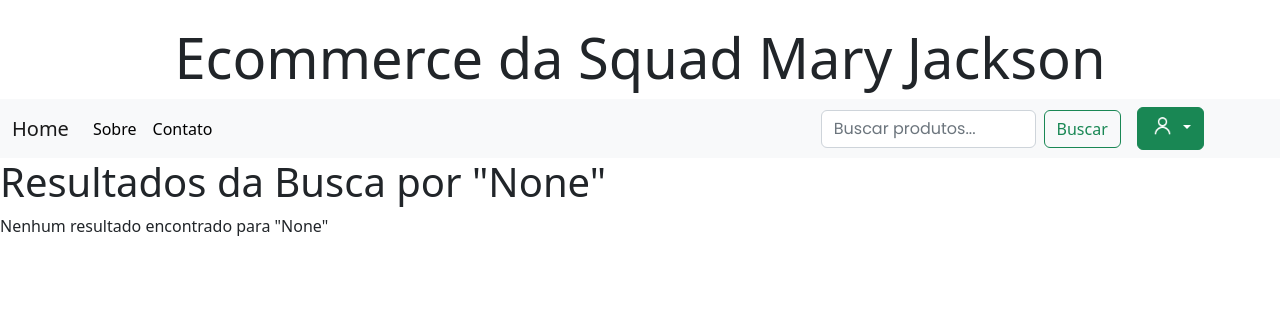
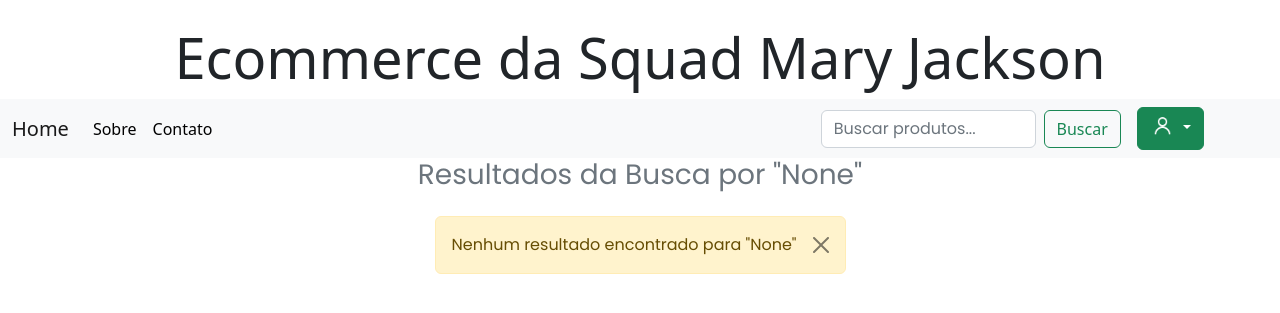
Before and after one commit to tainatravassos/Ecommerce_Mary_Jackson, a Django app: page /busca/ in a window 1280 px wide. Shown: the top 313 px of the page. Run offline with Django 5.2, Linux system fonts and the light colour scheme; some libraries are stand-ins or nearby versions.

Commit message:
atualização de templates

```diff
--- a/templates/busca.html
+++ b/templates/busca.html
@@ -1,29 +1,45 @@
 {% extends 'base.html' %}
 {% block title %}Resultados da Busca{% endblock %}
 {% block content %}
-<h1>Resultados da Busca por "{{ termo_busca }}"</h1>
-{% if resultados %}
-    <div class="row">
-        {% for produto in resultados %}
-            <div class="col-md-4 mb-4">
+<h3 class="text-center mb-4 text-muted" style="font-family: Poppins;">Resultados da Busca por "{{ termo_busca }}"</h3>
+<div class="container">
+    <div class="row justify-content-center">
+        {% if resultados %}
+            {% for produto in resultados %}
+
+            <div class="col-md-4 mb-4 mt-2">
                 <div class="card">
-                    <img src="{{ produto.imagem.url }}" class="card-img-top" alt="{{ produto.nome_produto }}">
-                    <div class="card-body">
-                        <h5 class="card-title">{{ produto.nome_produto }}</h5>
-                        <p class="card-text">{{ produto.descricao }}</p>
-                        <p class="card-text">Preço: R$ {{ produto.preco }}</p>
-                        {% if produto.quantidade >= 1 %}
-                            <p class="card-text"><span class="badge bg-success">Em Estoque: {{ produto.quantidade }}</span></p>
-                        {% else %}
-                            <p class="card-text"><span class="badge bg-danger">Produto Indisponível</span></p>
-                        {% endif %}
-                        <a href="{% url 'produto_detalhe' produto.id %}" class="btn btn-primary">Ver detalhes</a>
+                    <h5 class="card-title text-center mb-4 mt-2" style="font-size: 24px;">{{ produto.nome_produto }}</h5>
+                    <div class="card-body text-center border-bottom-0">
+                        <img src="{{ produto.imagem.url }}" class="card-img-top mx-auto d-block mb-3" alt="{{ produto.nome_produto }}" style="max-width: 200px; margin-bottom: -15px;">
+                        <p class="card-text d-none">{{ produto.descricao }}</p>
+                        <p class="card-text"><strong class="font-size-lg" style="font-size: 20px;">Preço: R$ {{ produto.preco }}</strong></p>
+                    </div>
+                    <div class="card-footer text-center">
+                        <a href="{% url 'produto_detalhe' produto.id %}" class="btn btn-success btn-lg">Detalhes</a>
                     </div>
                 </div>
             </div>
-        {% endfor %}
+
+
+            {% endfor %}
+        {% else %}
+        <div class="col-md-12 text-center">
+            <div class="alert alert-warning alert-dismissible text-center d-inline-block mx-auto" role="alert" style="font-family: Poppins;">
+                Nenhum resultado encontrado para "{{ termo_busca }}"
+                <button type="button" class="btn-close" aria-label="Close" onclick="fecharAlerta()"></button>
+            </div>
+        </div>
+        <script>
+            function fecharAlerta() {
+                var alerta = document.querySelector('.alert');
+                alerta.style.display = 'none';
+                window.location.href = "{% url 'home' %}";
+            }
+        </script>
+
+        {% endif %}
     </div>
-{% else %}
-    <p>Nenhum resultado encontrado para "{{ termo_busca }}"</p>
-{% endif %}
+</div>
+<p class="text-center" style="font-family: Poppins;"><a href="https://fonts.google.com/specimen/Poppins" target="_blank" rel="noopener noreferrer"></a></p>
 {% endblock %}
--- a/templates/produto_detalhe.html
+++ b/templates/produto_detalhe.html
@@ -32,7 +32,7 @@
         {% if produto.quantidade >= 1  %}
         <p><span class="badge bg-info">Em Estoque {{ produto.quantidade }}</span></p>
         {% else %}
-        <p><span class="badge bg-danger">Produto Indisponíve</span></p>
+        <p><span class="badge bg-danger">Produto Indisponível</span></p>
         {% endif %}
       </div>
     </div>
@@ -42,5 +42,4 @@
 
 </div>
 
-
 {% endblock %}
```
